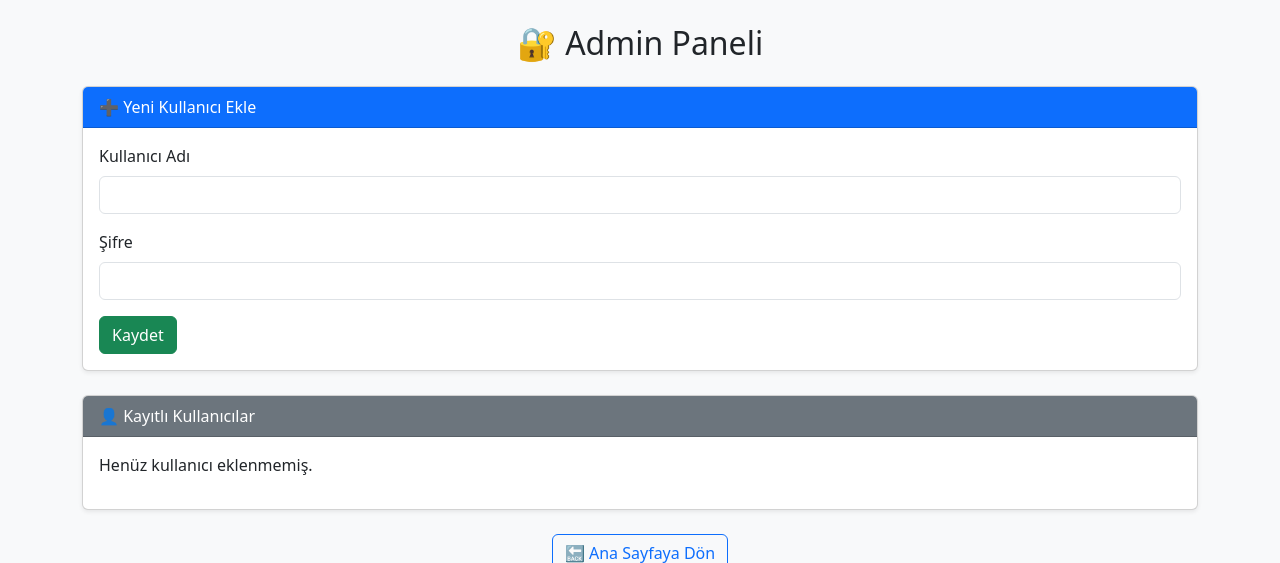
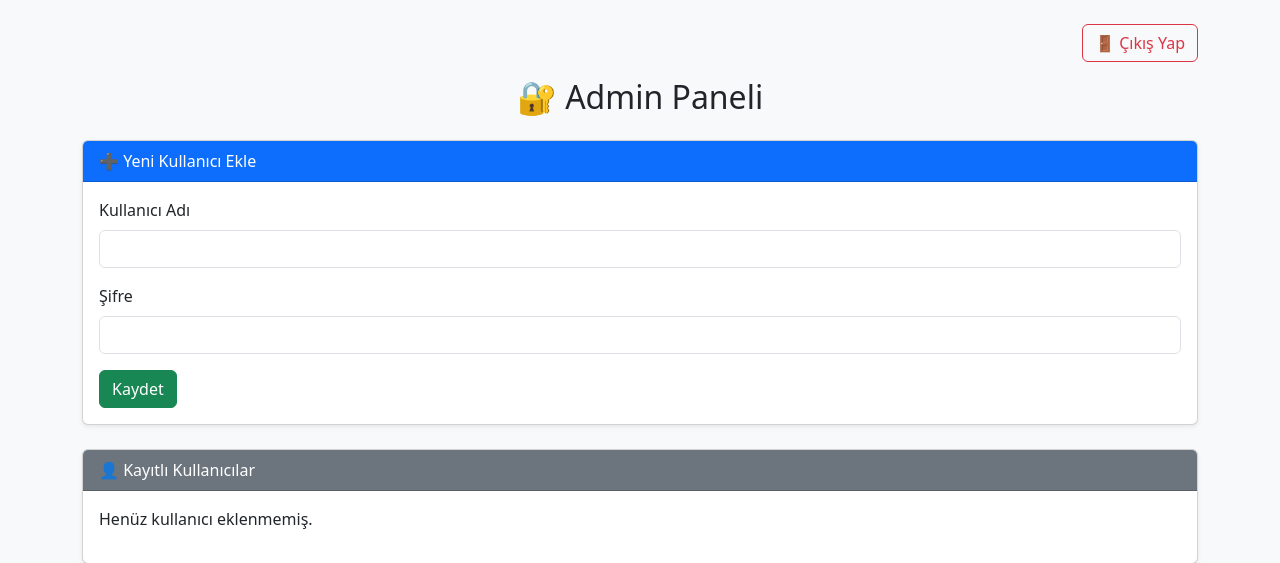
Before and after one commit to TeraH4wk/fiyat-paneli, a Flask app: template templates/admin.html in a window 1280 px wide. Shown: the top 563 px of the page. Run offline with Flask 3, Linux system fonts and the light colour scheme; the template is opened without the code that fills it, so the values that code supplies are empty.

Commit message:
Buton eklemesi

```diff
--- a/templates/admin.html
+++ b/templates/admin.html
@@ -8,6 +8,11 @@
 </head>
 <body class="bg-light">
 <div class="container py-4">
+
+    <div class="text-end mb-3">
+        <a href="/logout" class="btn btn-outline-danger">🚪 Çıkış Yap</a>
+    </div>
+
     <h2 class="mb-4 text-center">🔐 Admin Paneli</h2>
 
     <!-- Flash mesajlar -->
--- a/templates/index.html
+++ b/templates/index.html
@@ -51,6 +51,11 @@
         {% if session['kullanici'] == 'admin' %}
             <a href="/admin" class="btn btn-warning float-end mb-2">🛠 Admin Paneli</a>
         {% endif %}
+
+        <div class="text-end mb-3">
+            <a href="/logout" class="btn btn-outline-danger">🚪 Çıkış Yap</a>
+        </div>
+
         <h2 class="text-center">📦 Ürün Fiyat Paneli</h2>
 
         <!-- Dosya Yükleme Formu -->
@@ -58,6 +63,7 @@
             <input type="file" name="dosya" accept=".xlsx" class="form-control">
             <button type="submit" class="btn btn-success"><i class="fas fa-upload"></i> Dosyayı Yükle</button>
         </form>
+
 
         <!-- Flash Mesajlar -->
         {% with messages = get_flashed_messages(with_categories=true) %}
```
